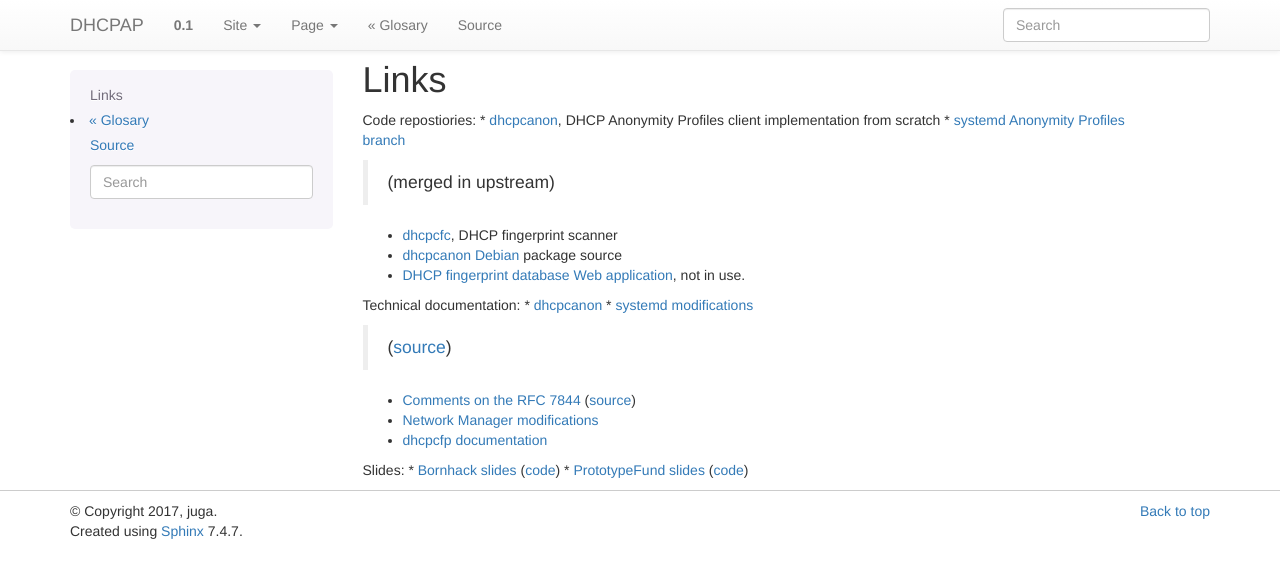
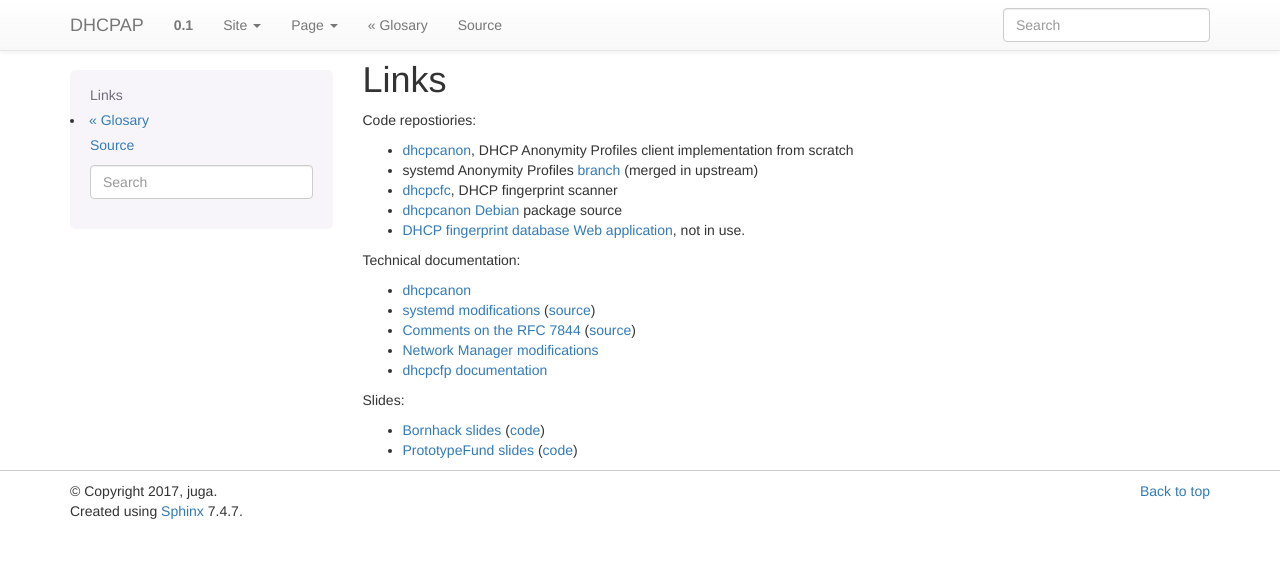
Before and after one commit to DHCPAP/dhcpap.github.io, a Sphinx documentation site: the page built from docs/source/links.rst, in a window 1280 px wide. Shown: the top 578 px of the page. Built offline with Sphinx 7.4.7, drawn with Linux system fonts in a browser that asks for light colours.

Commit message:
Fix syntax

```diff
--- a/docs/source/links.rst
+++ b/docs/source/links.rst
@@ -2,14 +2,16 @@ Links
 ======
 
 Code repostiories:
+
 * `dhcpcanon <https://github.com/juga0/dhcpcanon>`__, DHCP Anonymity Profiles client implementation from scratch
-* `systemd Anonymity Profiles branch <https://github.com/juga0/systemd/tree/features/rfc7844>`__
-  (merged in upstream)
+* systemd Anonymity Profiles
+  `branch <https://github.com/juga0/systemd/tree/features/rfc7844>`__ (merged in upstream)
 * `dhcpcfc <https://github.com/DHCPAP/dhcpcfp>`__, DHCP fingerprint scanner
 * `dhcpcanon Debian <https://github.com/juxor/dhcpcanon_debian>`__ package source
 * `DHCP fingerprint database Web application  <https://github.com/juga0/dhcpcfpdb>`__, not in use.
 
 Technical documentation:
+
 * `dhcpcanon <https://dhcpcanon.readthedocs.io/>`__
 * `systemd modifications <http://systemd-dhcpap-notes.readthedocs.io/>`__
   (`source <https://github.com/juga0/systemd>`__)
@@ -19,7 +21,8 @@ Technical documentation:
 * `dhcpcfp documentation <https://dhcpcfp.readthedocs.io/>`__
 
 Slides:
+
 * `Bornhack slides <https://dhcpap.github.io/dhcpap_hax_slides/>`__
-(`code <https://github.com/DHCPAP/dhcpap_hax_slides>`__)
+  (`code <https://github.com/DHCPAP/dhcpap_hax_slides>`__)
 * `PrototypeFund slides <https://dhcpap.github.io/dhcpcanon_p_slides/>`__
-(`code <https://github.com/DHCPAP/dhcpcanon_p_slides>`__)
+  (`code <https://github.com/DHCPAP/dhcpcanon_p_slides>`__)
```
